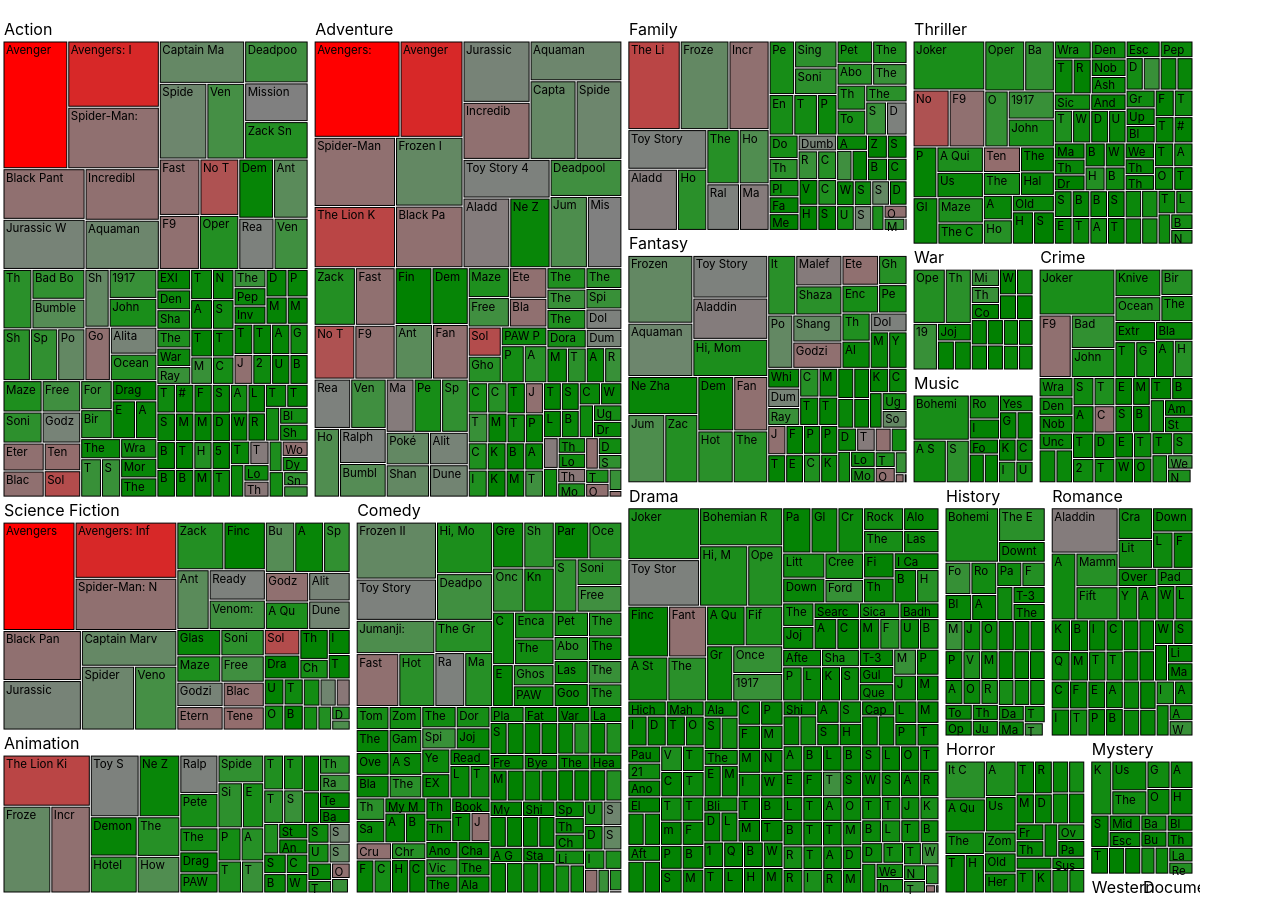
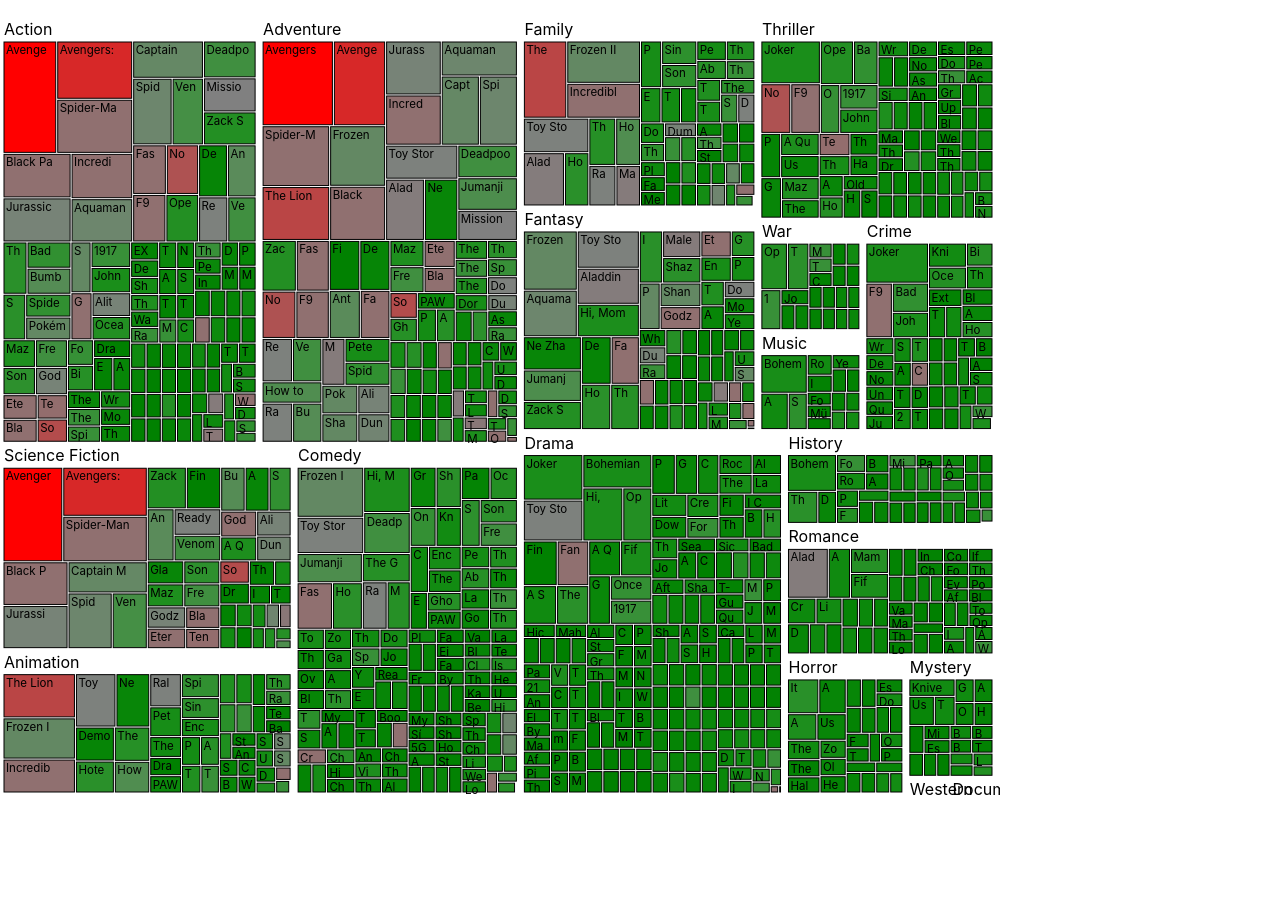
Before and after one commit to SamWGran/DH2321-movieMap, a React (Create React App) app: page / in a window 1280 px wide. After the commit the page ends 804 px from the top, so only its background shows below. Built offline with nearby package versions, Linux system fonts and the light colour scheme.

Commit message:
Updated App dimensions.

```diff
--- a/src/App.js
+++ b/src/App.js
@@ -3,7 +3,7 @@ import Moviemap from './classes/Moviemap';
 function App() {
   return (
     <div className="App">
-      <Moviemap id="moviemap" width={1200} height={900}/>
+      <Moviemap id="moviemap" width={1000} height={800}/>
     </div>
   );
 }
```
